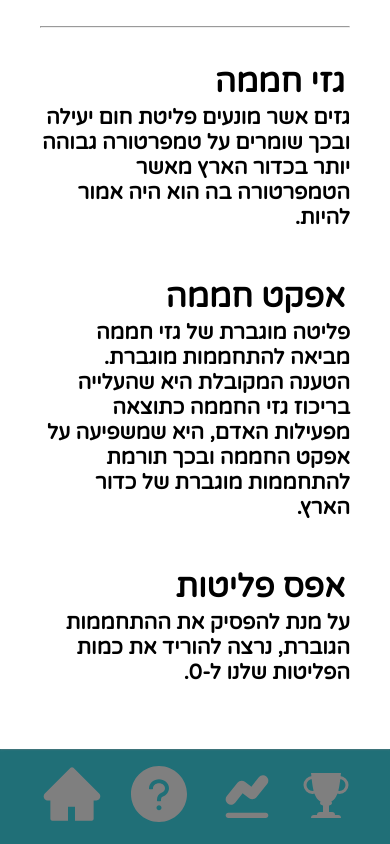
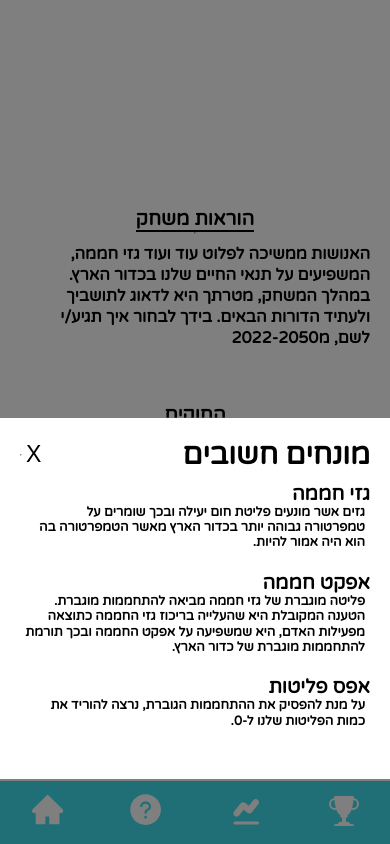
Before and after one commit to ornevo/ClimateGame, a React (Create React App) app in the folder app/: page /about in a window 390 px wide. Both pictures are taken after a click on the item 159 px from the left and 796 px from the top of the page. Built offline with nearby package versions, Linux system fonts and the light colour scheme.

Commit message:
fixed responsivness smallest screen size 320X660

```diff
--- a/app/src/assets/css/cmps/about.css
+++ b/app/src/assets/css/cmps/about.css
@@ -1,39 +1,44 @@
 .about-container {
-    min-height: calc(100vh - 95px);
-    width: 100%;
-    margin-top: 50px;
-    margin-bottom: 50px;
+    min-height: calc(100vh - 75px);
+    background-color: white;
+    max-width: 100%;
+    padding: 10px 20px;
+    display: flex;
+    flex-direction: column;
+    align-items: center;
+    justify-content: center;
+    transition: all 0.8s ease;
+    box-shadow: 0.1px 0 2px grey;
+    transition: all 0.8s ease;
 }
 
 .about-title{
-    padding-inline-start: 40px;
-    padding-inline-end: 40px;
-    text-align: right;
+    font-size: 1.2em;
+    text-align: center;
     direction: rtl;
-    font-size: 28px;
-    font-weight: bold;
-    text-align: center;
+    margin: 0;
 }
 
 .about-title:nth-of-type(1) {
-    font-size: 34px;
+    font-weight: bolder;
+    border-bottom: 2px solid black;
+}
+
+.about-title:nth-of-type(2) {
+    margin-top: 2em;
+    font-weight: bolder;
+    border-bottom: 2px solid black;
+}
+
+.about-title:nth-of-type(3) {
+    margin-top: 2em;
     font-weight: bolder;
 }
 
-.about-title:nth-of-type(2) {
-    margin-top: 100px;
-}
-
-.about-title:nth-of-type(3) {
-    margin-top: 100px;
-}
-
 .about-explain{
-    padding-inline-start: 40px;
-    padding-inline-end: 40px;
     text-align: right;
     direction: rtl;
-    margin-top: 40px;
-    font-size: 24px;
+    margin-top: 10px;
+    font-size: 1em;
     line-height: 1.3em;
 }
--- a/app/src/assets/css/cmps/app-footer.css
+++ b/app/src/assets/css/cmps/app-footer.css
@@ -2,15 +2,15 @@
     width: 100%;
     position: absolute;
     bottom: 0;
-}
+    max-height: 75px;
+  }
 
-.display-footer{
-  display: none;
-}
+  .display-footer{
+    display: none;
+  }
 
-.footer-container {
+  .footer-container {
     width: 100%;
-    height: 95px;
     position: absolute;
     bottom: 0;
     background-color: var(--clr1);
@@ -18,9 +18,7 @@
 }
 
 .footer-links {
-    padding-inline-start: 40px;
-    padding-inline-end: 40px;
-
+  padding: 10px 30px;
 }
 
 .footer-nav {
@@ -29,10 +27,10 @@
     cursor: pointer;
 }
 
-.footer-nav li:hover {
+.footer-nav-link:hover {
     cursor: pointer;
-    /* -webkit-animation: scale-up-center 0.4s ease-in-out both;
-	        animation: scale-up-center 0.4s ease-in-out both; */
+    -webkit-animation: scale-up-center 0.4s ease-in-out both;
+	        animation: scale-up-center 0.4s ease-in-out both;
 }
 
 @-webkit-keyframes scale-up-center {
--- a/app/src/assets/css/cmps/term-popup.css
+++ b/app/src/assets/css/cmps/term-popup.css
@@ -2,22 +2,24 @@
     background-color: white;
     max-width: 100%;
     position: absolute;
-    left: 0;
-    padding: 40px;
-    margin: 0 auto;
+    padding: 20px;
     transition: all 0.8s ease;
     box-shadow: 0.1px 0 2px grey;
     transition: all 0.8s ease;
 }
 
 .term-bar.open {
-    bottom: 95px;
+    bottom: 65px;
 }
 
 .term-header {
-    font-size: 2em;
+    font-size: 1.2em;
     text-align: right;
     direction: rtl;
+    margin: 0;
+    align-items: center;
+    justify-content: space-between;
+    width: 100%;
 }
 
 .close-btn {
@@ -27,29 +29,37 @@
     font-size: 1.2em;
     cursor: pointer;
     position: absolute;
-    left: 40px;
+    left: 20px;
 }
+
+.term-header h1 {
+    text-align: right;
+    direction: rtl;
+    margin: 0;
+    align-items: center;
+}
+
 .term-list {
     text-align: right;
     direction: rtl;
 }
 
 .term-list-item h2 {
-    font-size: 2em;
-    margin: 0 5px;
+    font-size: 1.2em;
+    margin: 0;
 }
 
 .term-list-item:first-of-type {
-    margin-top: 35px;
+    margin-top: 10px;
 }
 
 .term-list-item:last-of-type {
-    margin-bottom: -25px;
+    margin-bottom: 10px;
 }
 
 .term-list-item h4 {
-    font-size: 1.3em;
-    margin-top: 5px;
+    font-size: 0.8em;
+    margin: 0 5px;
     line-height: 1.2em;
 }
 
--- a/app/src/assets/css/pages/welcome-view.css
+++ b/app/src/assets/css/pages/welcome-view.css
@@ -1,37 +1,39 @@
 .app-homepage {
-    position: relative;
-    min-height: calc(100vh - 95px);
     justify-content: center;
     align-items: center;
-    width: 100%;
-}
-.map-homepage {
-    object-fit: cover;
+    min-height: 100vh;
 }
 .map {
-    width: 100%;
+    object-fit: cover;
+    min-width: 100%;
+    height: 100vh;
+}
+
+.homepage-content-container{
+    justify-content: center;
+    align-items: center;
+    gap: 40px;
+    min-width: 100%;
+    min-height: calc(100vh - 75px);
+    position: absolute;
 }
 
 .logo {
-    max-width: 18rem;
-    position: absolute;
+    max-width: 15rem;
 }
 
 .start-game {
-    position: absolute;
-    bottom: 20%;
-    background-color: var(--clr1);
-    color: white;
-    width: 17.5rem;
-    padding: 1rem 1.25rem;
+    background-color: var(--clr2);
+    max-width: 17.5rem;
+    padding: 0.75rem;
     border: 1px solid transparent;
     border-radius: 4px;
-    font-size: 1.5em;
+    font-size: 1.2em;
     cursor: pointer;
 }
 
 .start-game a {
-    color: white;
+    color: black;
     font-size: 1.5em;
     cursor: pointer;
     font-family: varela;
--- a/app/src/components/AppFooter.jsx
+++ b/app/src/components/AppFooter.jsx
@@ -26,20 +26,21 @@ export const AppFooter = () => {
     }
 
     let classHover = (pathname === '/play' ) ? 'display-footer' : ''
+    let iconHover = !isShowTerm ? 'footer-nav-link' : ''
 
     return (
             <footer className={`footer-container flex flex-column ${classHover}`}>
             <div className="footer-links">
                 <ul className="footer-nav flex clean-list">
-                    <li>{((pathname !== '/')) ?
-                        <NavLink to="/" className="footer-nav-link"><HomeIcon /></NavLink>
-                        : <NavLink to="/about" className="footer-nav-link"><AboutIcon /></NavLink>}</li>
-                    <li ref={termRef} onClick={onToggleTerm}>
+                    <li className="footer-nav-link">{((pathname !== '/')) ?
+                        <NavLink to="/"><HomeIcon /></NavLink>
+                        : <NavLink to="/about"><AboutIcon /></NavLink>}</li>
+                    <li className={`${iconHover}`} ref={termRef} onClick={onToggleTerm}>
                             {isShowTerm && <TermPopup showTerm={isShowTerm} closeTerm={onCloseTerm} />}
                         <TermIcon />
                     </li>
-                    <li><NavLink to="/stats" className="footer-nav-link"><StatisticsIcon /></NavLink></li>
-                    <li><NavLink to="/score" className="footer-nav-link"><HighScoreIcon /></NavLink></li>
+                    <li className="footer-nav-link"><NavLink to="/stats"><StatisticsIcon /></NavLink></li>
+                    <li className="footer-nav-link"><NavLink to="/score"><HighScoreIcon /></NavLink></li>
                 </ul>
             </div>
         </footer>
--- a/app/src/components/WelcomeView.jsx
+++ b/app/src/components/WelcomeView.jsx
@@ -12,14 +12,20 @@ function WelcomeView() {
             alt="homepage-background"
           />
         </div>
+        <div className="homepage-content-container flex flex-column">
+        <div className="logo-container">
         <img
           className="logo"
           src="https://res.cloudinary.com/dcbbqlssh/image/upload/v1658829163/ClimateGame/%D7%9C%D7%95%D7%92%D7%95_%D7%9E%D7%A9%D7%97%D7%A7_%D7%94%D7%90%D7%A7%D7%9C%D7%99%D7%9D_%D7%A6%D7%91%D7%A2%D7%95%D7%A0%D7%99_%D7%9E%D7%A1%D7%92%D7%A8%D7%AA_%D7%A8%D7%A7%D7%A2_%D7%A9%D7%A7%D7%95%D7%A3_jgikhb.png"
           alt="logo"
-        />
+          />
+          </div>
+        <div className="start-btn-container">
         <button className="start-game clean-list">
           <Link to="/play">התחל משחק</Link>
         </button>
+      </div>
+      </div>
       </div>
     </section>
   )
--- a/app/src/components/popups/TermPopup.jsx
+++ b/app/src/components/popups/TermPopup.jsx
@@ -22,9 +22,9 @@ export const TermPopup = ({ showTerm, closeTerm }) => {
     return (
         <div className={`background-backdrop overlay ${showTerm ? 'visible' : ''}`}>
             <section className={`term-bar flex flex-column ${className}`} >
-                <div className="term-header">
+                <div className="term-header flex">
+                    <h1>מונחים חשובים</h1>
                     <button className="close-btn" onClick={() => closeTerm()}>X</button>
-                    <h1>מונחים חשובים</h1>
                     <hr></hr>
                 </div>
                 <ul className="term-list clean-list">
--- a/app/src/features/svg.services.js
+++ b/app/src/features/svg.services.js
@@ -5,8 +5,8 @@ export function AboutIcon() {
             fill="#fff"
             strokeWidth="0"
             viewBox="0 0 1024 1024"
-            height="4em"
-            width="4em">
+            height="2.2em"
+            width="2.2em">
             <path d="M512 64C264.6 64 64 264.6 64 512s200.6 448 448 448 448-200.6 448-448S759.4 64 512 64zm32 664c0 4.4-3.6 8-8 8h-48c-4.4 0-8-3.6-8-8V456c0-4.4 3.6-8 8-8h48c4.4 0 8 3.6 8 8v272zm-32-344a48.01 48.01 0 0 1 0-96 48.01 48.01 0 0 1 0 96z">
             </path>
         </svg>
@@ -19,8 +19,8 @@ export function HomeIcon() {
             fill="#fff"
             strokeWidth="0"
             viewBox="0 0 1024 1024"
-            height="4em"
-            width="4em">
+            height="2.2em"
+            width="2.2em">
             <path d="M946.5 505L534.6 93.4a31.93 31.93 0 0 0-45.2 0L77.5 505c-12 12-18.8 28.3-18.8 45.3 0 35.3 28.7 64 64 64h43.4V908c0 17.7 14.3 32 32 32H448V716h112v224h265.9c17.7 0 32-14.3 32-32V614.3h43.4c17 0 33.3-6.7 45.3-18.8 24.9-25 24.9-65.5-.1-90.5z">
             </path>
         </svg>
@@ -35,8 +35,8 @@ export function StatisticsIcon() {
             version="1.2"
             baseProfile="tiny"
             viewBox="0 0 24 24"
-            height="4em"
-            width="4em">
+            height="2.4em"
+            width="2.4em">
             <path d="M4.75 15.561c.369.294.811.439 1.248.439.588 0 1.168-.258 1.563-.752l2.789-3.486 2.45 1.838c.864.648 2.088.492 2.762-.352l4-5c.69-.861.55-2.121-.312-2.811-.863-.689-2.121-.551-2.812.312l-2.789 3.486-2.449-1.835c-.864-.648-2.087-.494-2.762.35l-4 5c-.69.863-.549 2.121.312 2.811zM5 21h14c.553 0 1-.447 1-1s-.447-1-1-1h-14c-.553 0-1 .447-1 1s.447 1 1 1z">
             </path>
         </svg>
@@ -49,8 +49,8 @@ export function TermIcon() {
             fill="#fff"
             strokeWidth="0"
             viewBox="0 0 1024 1024"
-            height="4em"
-            width="4em">
+            height="2.2em"
+            width="2.2em">
             <path d="M512 64C264.6 64 64 264.6 64 512s200.6 448 448 448 448-200.6 448-448S759.4 64 512 64zm0 708c-22.1 0-40-17.9-40-40s17.9-40 40-40 40 17.9 40 40-17.9 40-40 40zm62.9-219.5a48.3 48.3 0 0 0-30.9 44.8V620c0 4.4-3.6 8-8 8h-48c-4.4 0-8-3.6-8-8v-21.5c0-23.1 6.7-45.9 19.9-64.9 12.9-18.6 30.9-32.8 52.1-40.9 34-13.1 56-41.6 56-72.7 0-44.1-43.1-80-96-80s-96 35.9-96 80v7.6c0 4.4-3.6 8-8 8h-48c-4.4 0-8-3.6-8-8V420c0-39.3 17.2-76 48.4-103.3C430.4 290.4 470 276 512 276s81.6 14.5 111.6 40.7C654.8 344 672 380.7 672 420c0 57.8-38.1 109.8-97.1 132.5z">
             </path>
         </svg>
@@ -62,8 +62,8 @@ export function HighScoreIcon() {
             fill="#fff"
             strokeWidth="0"
             viewBox="0 0 16 16"
-            height="3em"
-            width="3em">
+            height="2em"
+            width="2em">
             <path d="M3 1h10c-.495 3.467-.5 10-5 10S3.495 4.467 3 1zm0 15a1 1 0 011-1h8a1 1 0 011 1H3zm2-1a1 1 0 011-1h4a1 1 0 011 1H5z"></path><path fillRule="evenodd" d="M12.5 3a2 2 0 100 4 2 2 0 000-4zm-3 2a3 3 0 116 0 3 3 0 01-6 0zm-6-2a2 2 0 100 4 2 2 0 000-4zm-3 2a3 3 0 116 0 3 3 0 01-6 0z" clipRule="evenodd"></path><path d="M7 10h2v4H7v-4z"></path><path d="M10 11c0 .552-.895 1-2 1s-2-.448-2-1 .895-1 2-1 2 .448 2 1z">
             </path>
         </svg>
```
